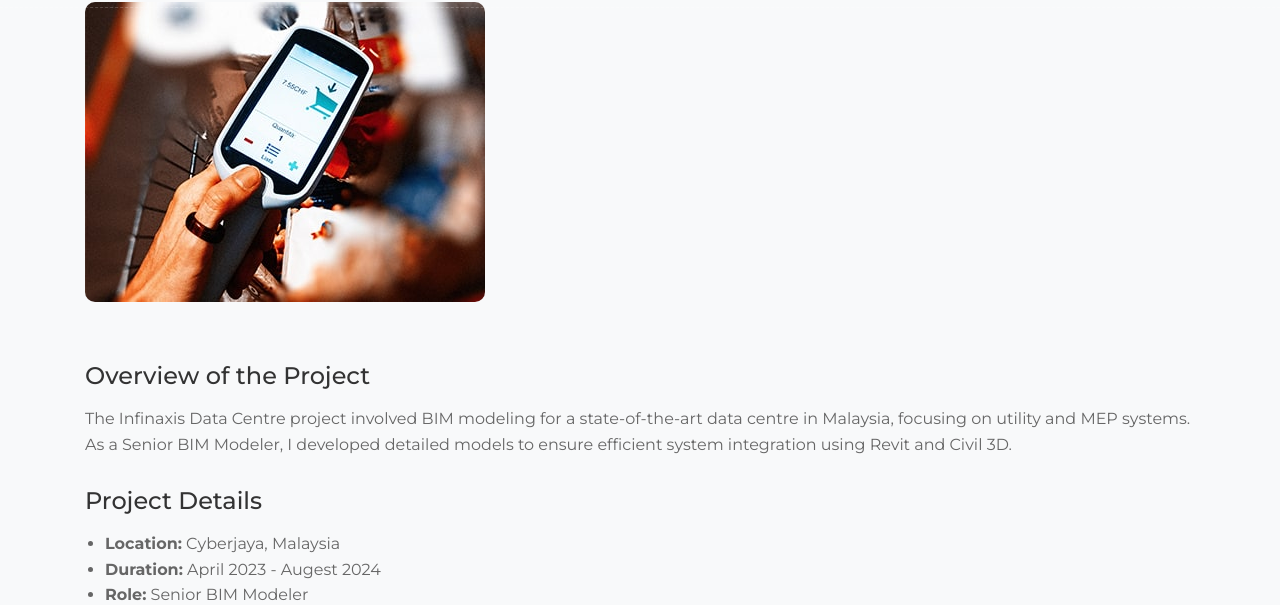
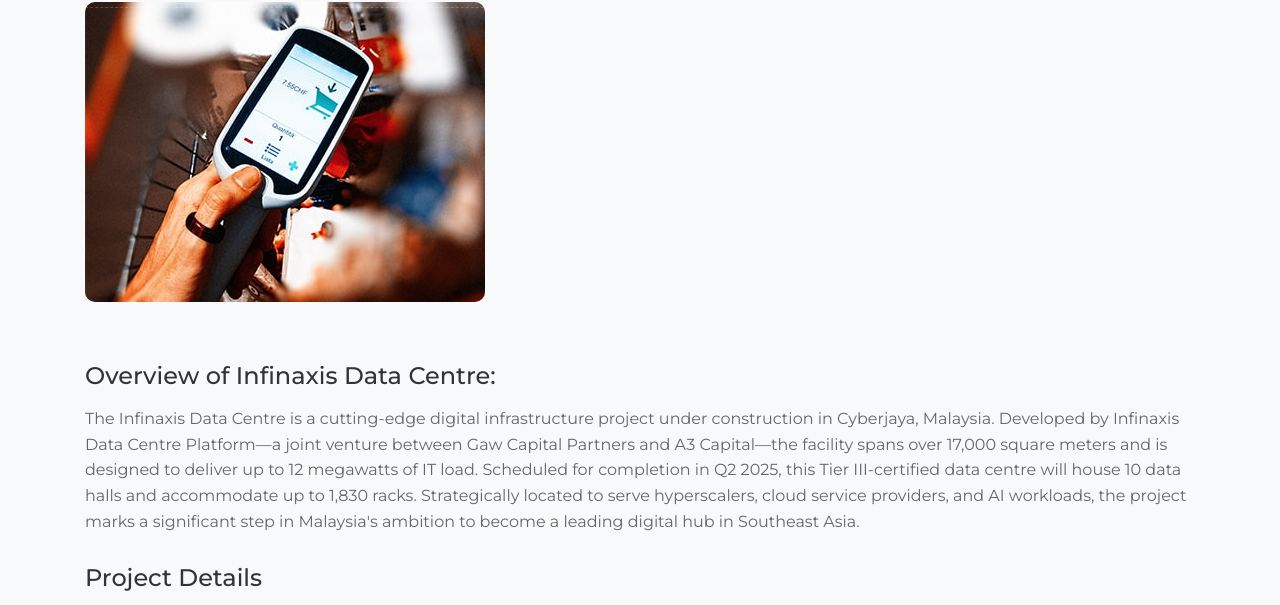
Before and after one commit to kulandaiyesu-bim/portfolio, a plain HTML site: page projects/project-infinaxis.html in a window 1280 px wide. Shown: the part 116-721 px from the top of the page. Drawn offline with nearby package versions, Linux system fonts and the light colour scheme.

Commit message:
Update project-infinaxis.html

```diff
--- a/projects/project-infinaxis.html
+++ b/projects/project-infinaxis.html
@@ -233,10 +233,11 @@
                     <h2>Infinaxis Data Centre</h2>
                     <img src="../img/portfolio-4.jpg" alt="Infinaxis Data Centre" class="project-img">
 
-                    <h3>Overview of the Project</h3>
+                    <h3>Overview of Infinaxis Data Centre:</h3>
                     <p>
-                        The Infinaxis Data Centre project involved BIM modeling for a state-of-the-art data centre in Malaysia, focusing on utility and MEP systems. As a Senior BIM Modeler, I developed detailed models to ensure efficient system integration using Revit and Civil 3D.
+                        The Infinaxis Data Centre is a cutting-edge digital infrastructure project under construction in Cyberjaya, Malaysia. Developed by Infinaxis Data Centre Platform—a joint venture between Gaw Capital Partners and A3 Capital—the facility spans over 17,000 square meters and is designed to deliver up to 12 megawatts of IT load. Scheduled for completion in Q2 2025, this Tier III-certified data centre will house 10 data halls and accommodate up to 1,830 racks. Strategically located to serve hyperscalers, cloud service providers, and AI workloads, the project marks a significant step in Malaysia's ambition to become a leading digital hub in Southeast Asia.
                     </p>
+
 
                     <h3>Project Details</h3>
                     <ul>
```
